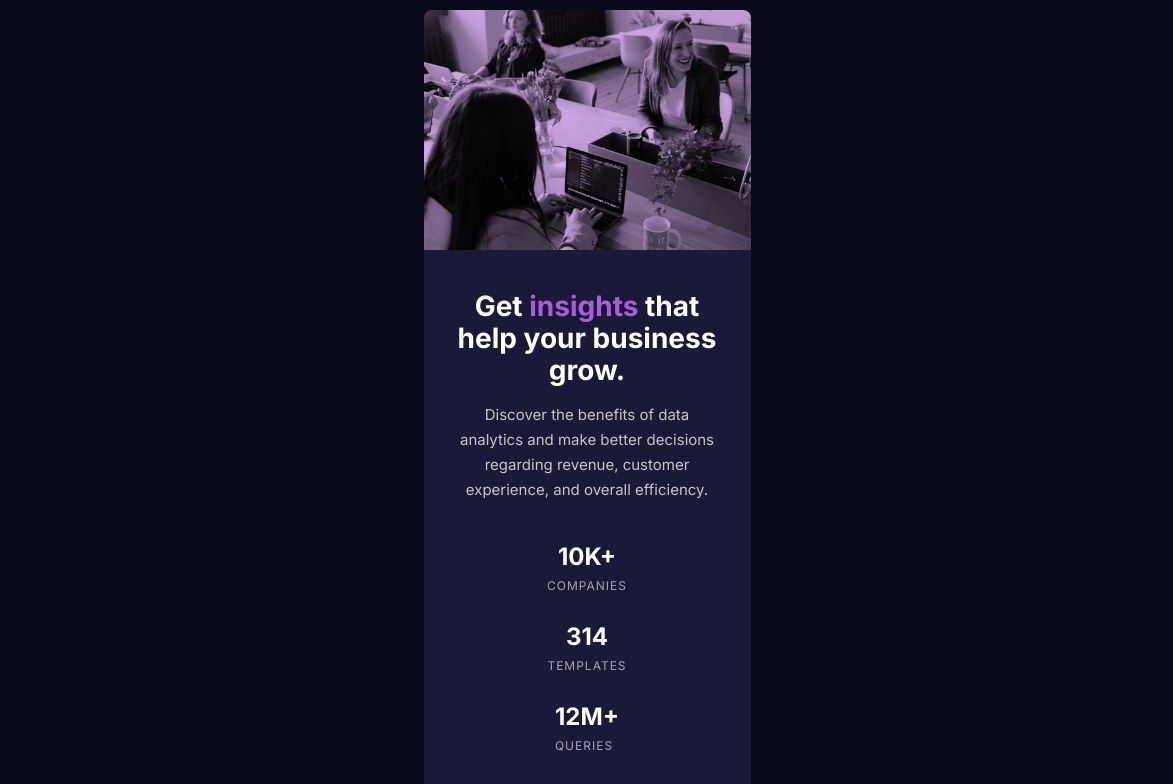
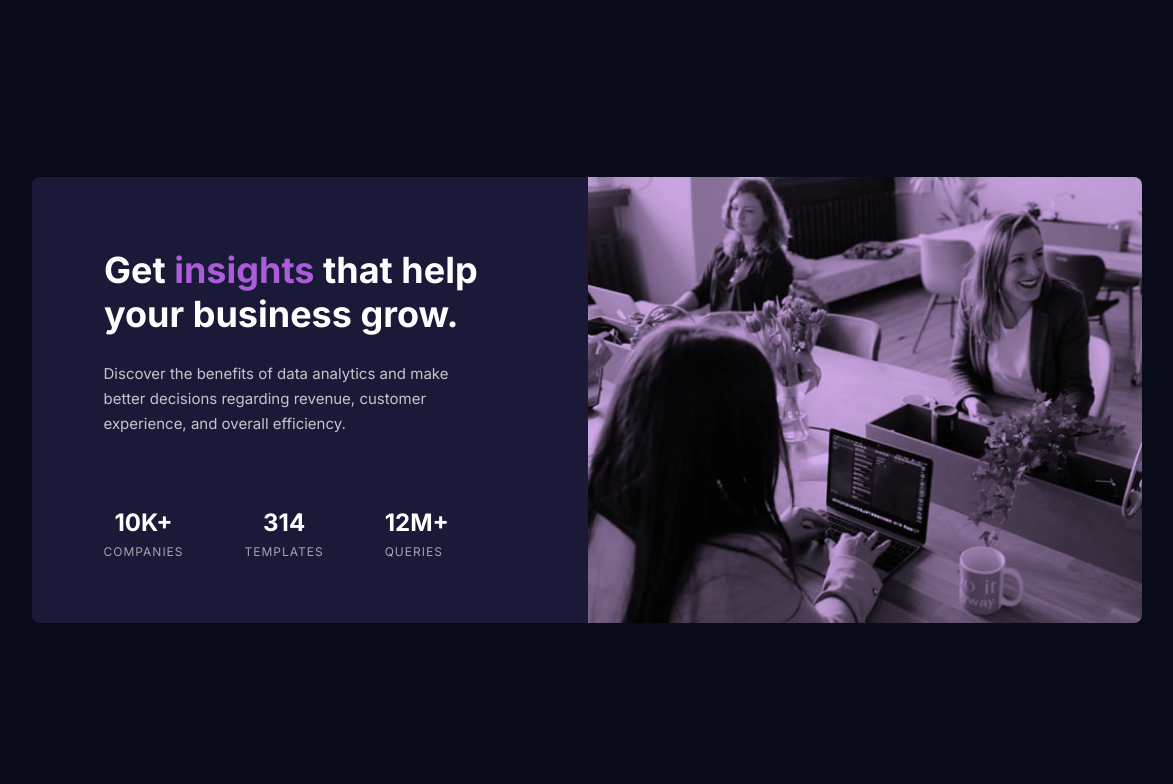
Before and after one commit to Dacardonac/fem-stats-preview-card-component, a React (Vite) app: page / in a window 1536 px wide. Shown: the top 784 px of the page, without its empty margins (181-1354 px from the left). Built offline with nearby package versions, Linux system fonts and the light colour scheme.

Commit message:
style: enhance layout and responsiveness for Card, Illustration, and Stats components

```diff
--- a/src/components/card/Card.module.scss
+++ b/src/components/card/Card.module.scss
@@ -7,4 +7,10 @@
   align-items: center;
   background-color: var(--dark-desaturated-blue);
   border-radius: 8px;
+
+  @media (min-width: 1440px) {
+    width: 1110px;
+    height: 446px;
+    flex-direction: row-reverse;
+  }
 }
--- a/src/components/illustration/Illustration.module.scss
+++ b/src/components/illustration/Illustration.module.scss
@@ -24,4 +24,11 @@
     opacity: 0.5;
     pointer-events: none;
   }
+
+  @media (min-width: 1440px) {
+    &__image {
+      height: 446px;
+      border-radius: 0 8px 8px 0;
+    }
+  }
 }
--- a/src/components/stats/Stats.module.scss
+++ b/src/components/stats/Stats.module.scss
@@ -48,4 +48,30 @@
       letter-spacing: 1px;
     }
   }
+
+  @media (min-width: 1440px) {
+    &__title {
+      font-size: 36px;
+      line-height: 44px;
+      margin: 71px 95px 25px 72px;
+      text-align: left;
+
+      &--violet {
+        color: var(--soft-violet);
+      }
+    }
+
+    &__paragraph {
+      text-align: left;
+      margin: 0 124.5px 72px 71.5px;
+    }
+
+    &__numbers {
+      flex-direction: row;
+      margin-bottom: 59px;
+      justify-content: flex-start;
+      gap: 61px;
+      margin-left: 71.5px;
+    }
+  }
 }
```
